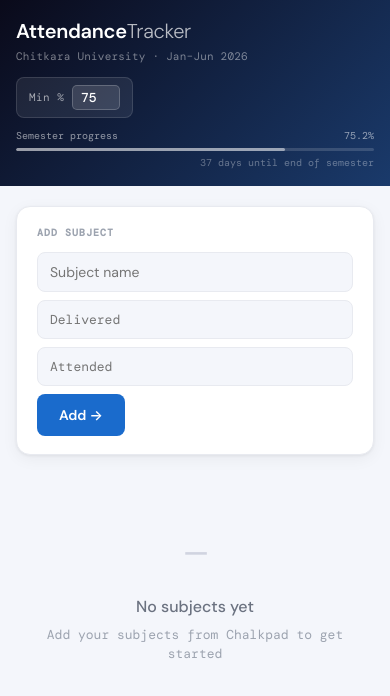
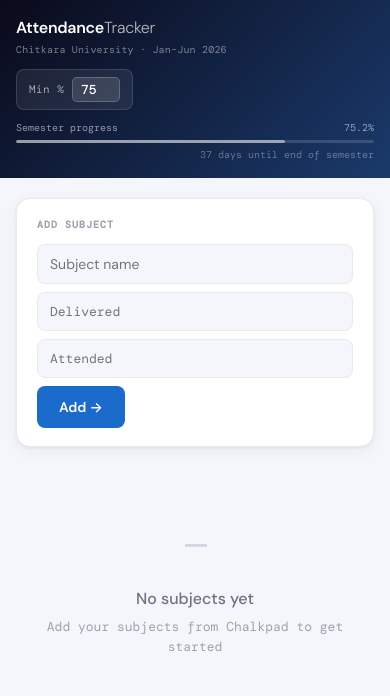
Before and after one commit to bhavyabsl2008-cyber/attendance-tracker, a plain HTML site: page index.html in a window 390 px wide. Drawn offline with nearby package versions, Linux system fonts and the light colour scheme; a web font is replaced by a local one.

Commit message:
fix: mobile header not sticky, smaller text, better layout

```diff
--- a/css/style.css
+++ b/css/style.css
@@ -190,6 +190,13 @@ header {
     z-index: 100;
 }
 
+@media (max-width: 600px) {
+    header {
+        position: static;
+        padding: 16px 16px;
+    }
+}
+
 .header-content {
     max-width: 820px;
     margin: 0 auto;
@@ -207,6 +214,12 @@ header {
     font-family: var(--font-body);
 }
 
+@media (max-width: 600px) {
+    .header-text h1 {
+        font-size: 16px;
+    }
+}
+
 .header-text h1 span {
     font-weight: 300;
     opacity: 0.7;
@@ -218,6 +231,12 @@ header {
     margin-top: 2px;
     font-family: var(--font-mono);
     letter-spacing: 0.02em;
+}
+
+@media (max-width: 600px) {
+    .header-text p {
+        font-size: 10px;
+    }
 }
 
 .header-controls {
@@ -1172,8 +1191,16 @@ header {
 
 /* ── MOBILE ── */
 @media (max-width: 600px) {
-    header { position: static; padding: 16px; }
-
+    header {
+        position: static;
+        padding: 16px 16px;
+    }
+    .header-text h1 {
+        font-size: 16px;
+    }
+    .header-text p {
+        font-size: 10px;
+    }
     .header-content { flex-direction: column; align-items: flex-start; gap: 12px; }
     .header-controls { width: 100%; flex-direction: column; align-items: flex-start; gap: 10px; }
     .sem-progress-wrap { width: 100%; }
```
